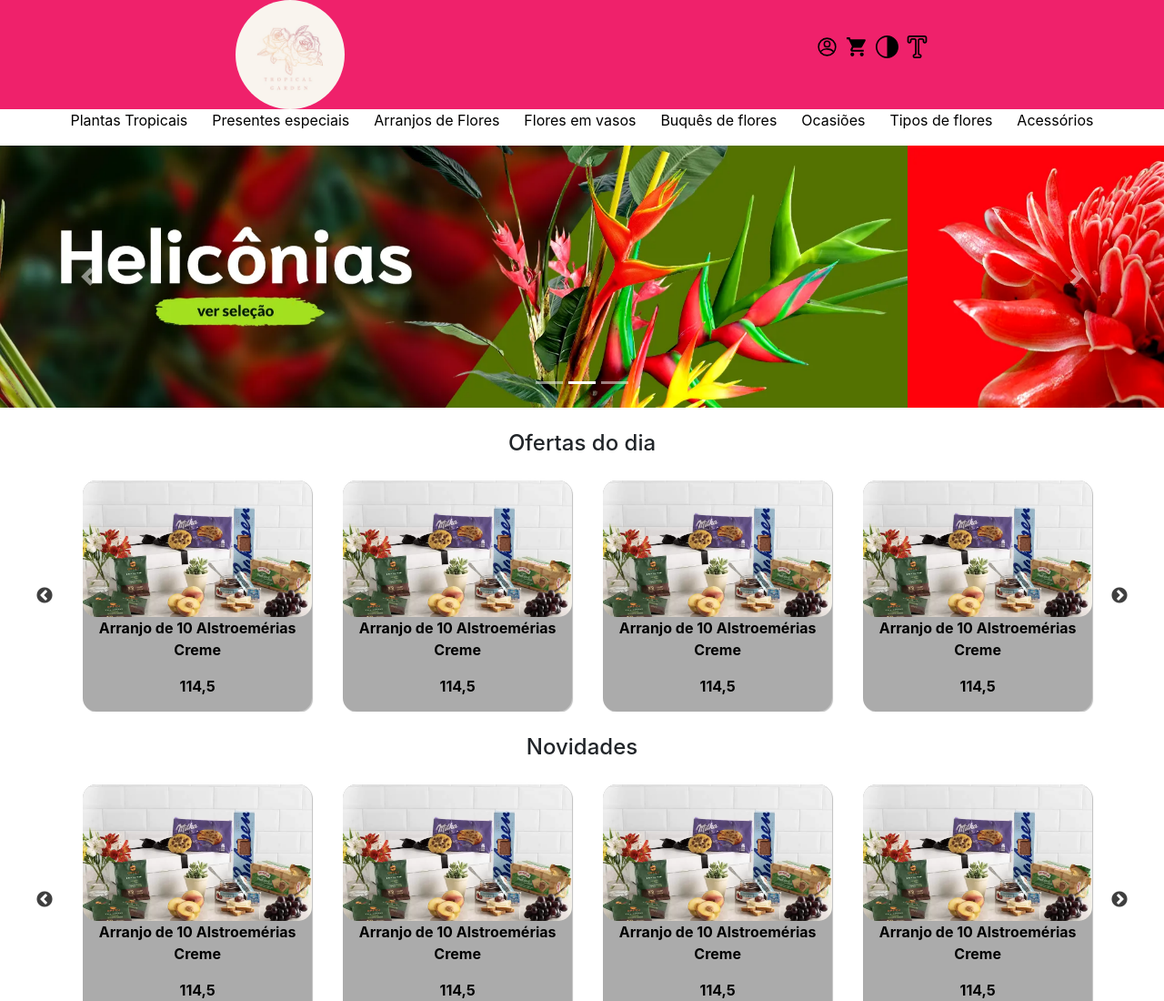
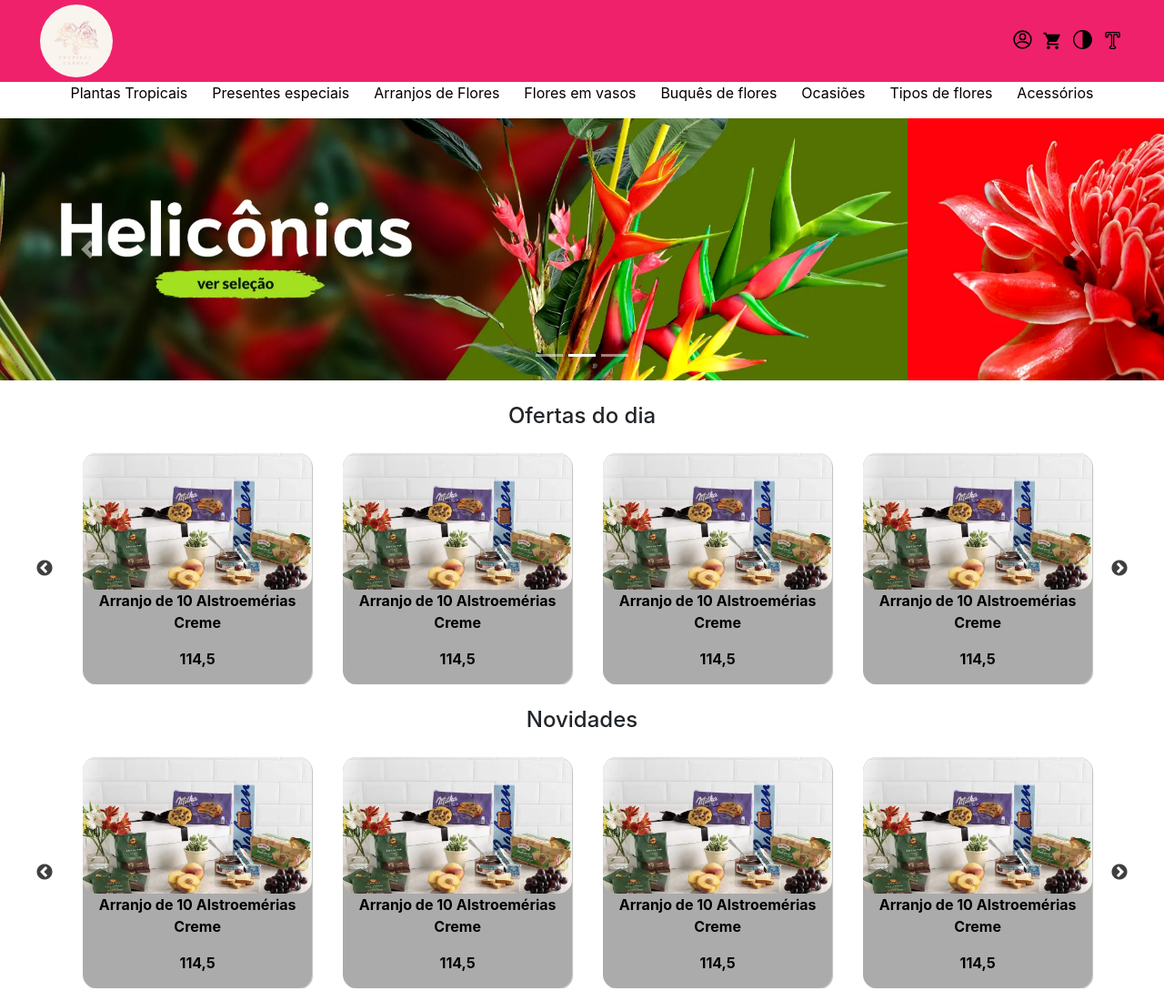
Before and after one commit to wesley369/e-commerce, a plain HTML site: page html/home/home.html in a window 1280 px wide. Shown: the top 1100 px of the page at 91% size. Drawn offline with Linux system fonts and the light colour scheme.

Commit message:
atualizacao

```diff
--- a/css/home/home.css
+++ b/css/home/home.css
@@ -11,13 +11,36 @@
   background-color: #EF216B;
 }
 #logo{
-  width: 120px;
+  width: 80px;
   height: 100%;
   border-radius: 50%;
+  margin-bottom: 5px;
+  margin-top: 5px;
+  margin-right: 900px;
 }
 .icone{
   width: 25px;
-  height: 25px;
+  height: 22px;
+}
+
+.tipografia{
+  width: 25px;
+  height: 19px;
+  margin-top: -2px;
+
+}
+
+.user{
+  width: 25px;
+  height: 29px;
+  margin-top: -3px;
+}
+
+.contraste{
+  width: 25px;
+  height: 21px;
+  margin-top: -3px;
+
 }
 
 .icon-box{
--- a/html/home/home.html
+++ b/html/home/home.html
@@ -30,10 +30,10 @@
       </a>
     </div>  --> <!-- aaaa -->
     <div class="icon-box">
-      <img src="img/user-icone.svg" alt="user" class="icone">
-      <img src="img/carrinho-icone.svg" alt="carrinho" class="icone">
-      <img src="img/contraste.svg" alt="" class="icone">
-      <img src="img/tipografia.svg" alt="" class="icone">
+      <a href=""><img src="img/user-icone.svg" alt="user" class="user"></a>
+      <a href=""><img src="img/carrinho-icone.svg" alt="carrinho" class="icone"></a>
+      <a href=""><img src="img/contraste.svg" alt="" class="contraste"></a>
+      <a href=""><img src="img/tipografia.svg" alt="" class="tipografia"></a>
     </div>
   </div>
 
```
